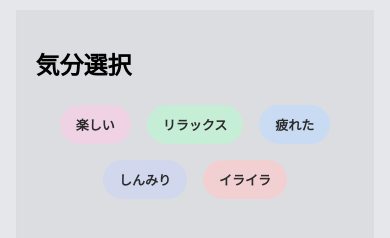
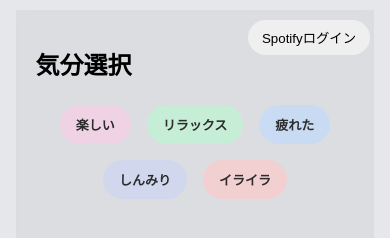
Before and after one commit to pinosrum/animo, a website: page index.html in a window 390 px wide. Drawn offline with Linux system fonts and the light colour scheme; no server answers; a web font is replaced by a local one.

Commit message:
Add files via upload

```diff
--- a/index.html
+++ b/index.html
@@ -345,12 +345,30 @@ h1 {
   margin-bottom: 16px;
 }
 
+.spotify-login {
+  position: fixed;
+  top: 20px;
+  right: 20px;
+  z-index: 1000;
+
+  padding: 8px 14px;
+
+  border: none;
+  border-radius: 999px;
+
+  cursor: pointer;
+}
+
 }
 
 </style>
 </head>
 
 <body>
+
+  <button id="spotify-login" class="spotify-login">
+  Spotifyログイン
+  </button>
 
 <!-- 背景画像レイヤー -->
 <div id="bg-image"></div>
```
